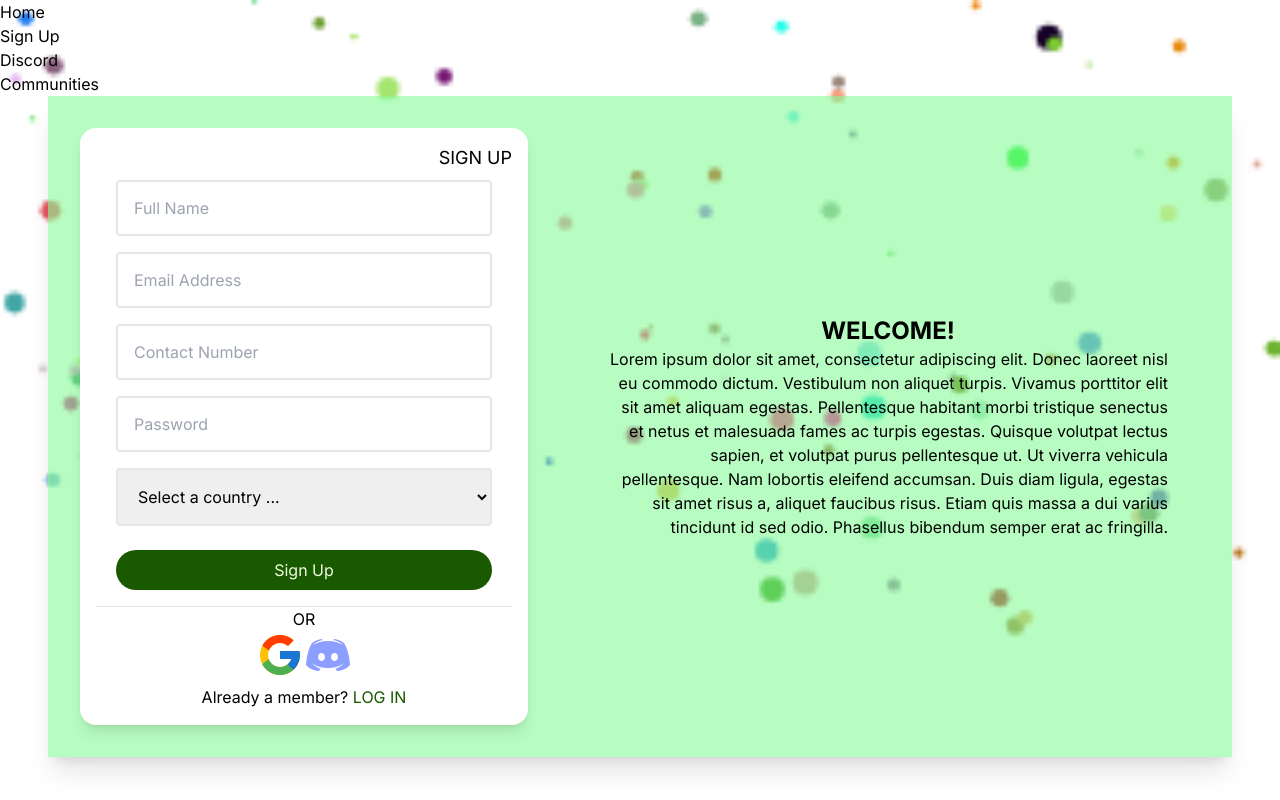
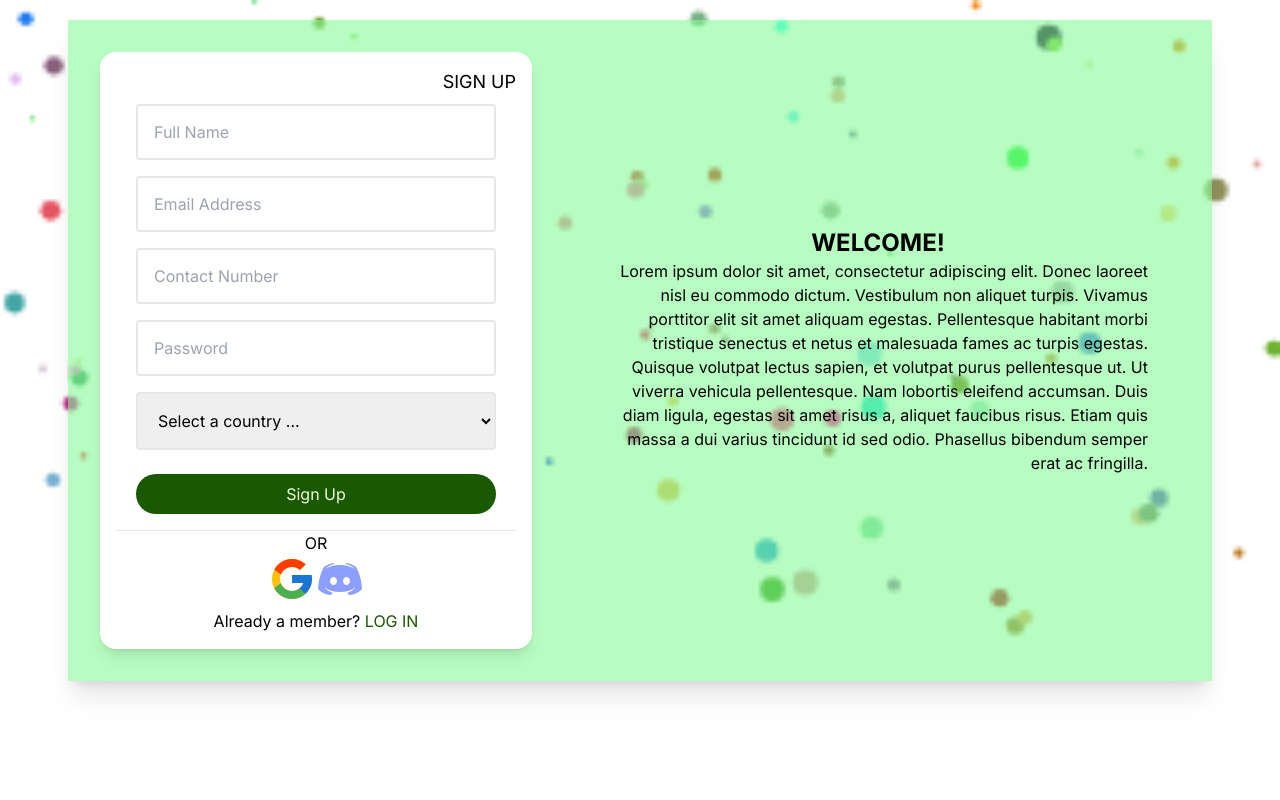
Before and after one commit to womencodersnetwork/wcn-website, a Next.js app: page /signup in a window 1280 px wide. Built offline with nearby package versions, Linux system fonts and the light colour scheme.

Commit message:
remove navbar from signup

```diff
--- a/src/app/signup/page.tsx
+++ b/src/app/signup/page.tsx
@@ -9,8 +9,8 @@ const Signup = () => {
   const googleIcon = "../assets/google.png"
   const discordIcon = "../assets/dicord.png"
   return (
-    <div>
-    <Navbar />
+    <div className= 'signup-body'>
+    {/* <Navbar /> */}
       <Starfield
         circleCount={100}
         speedFactor={0.01}
```
